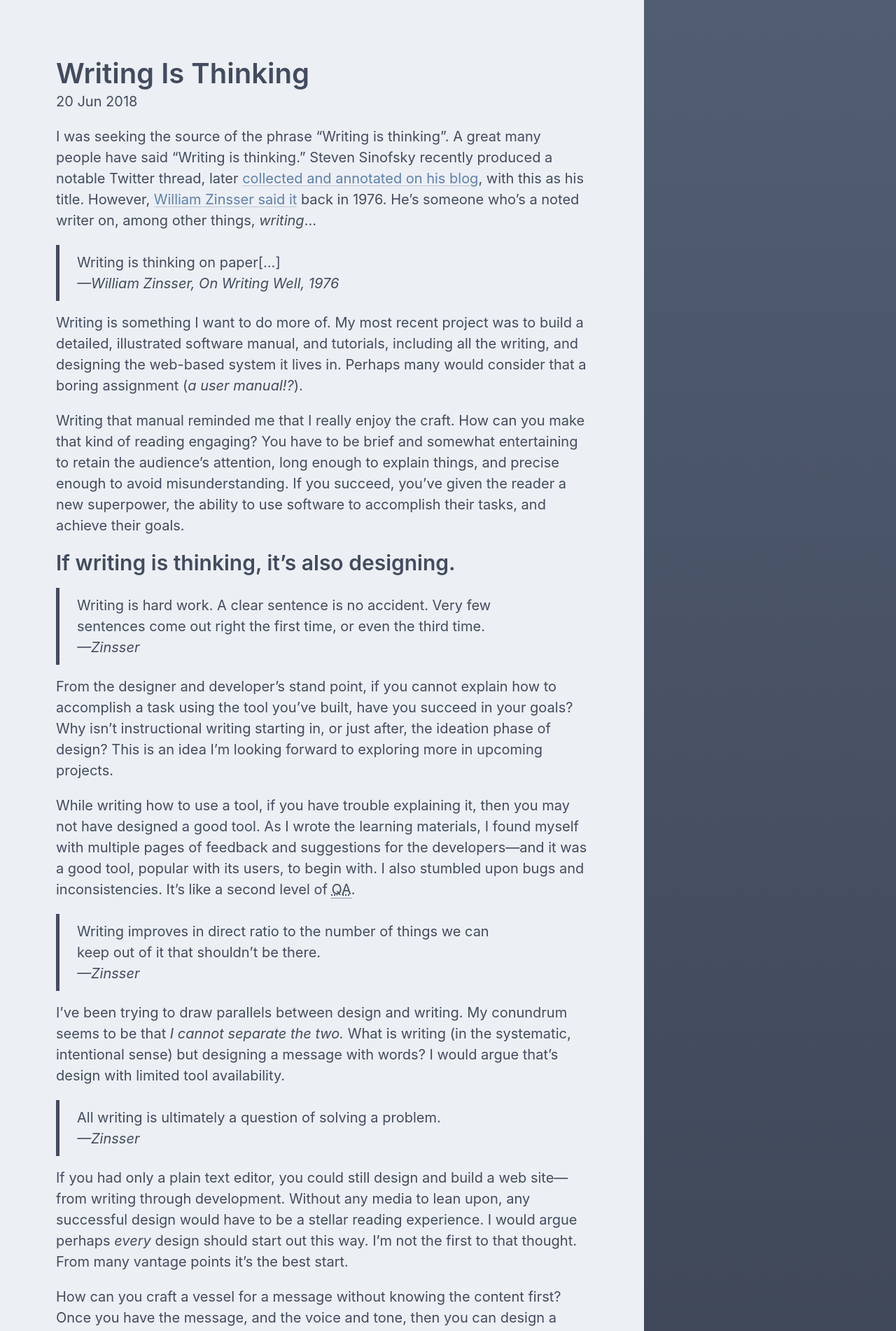
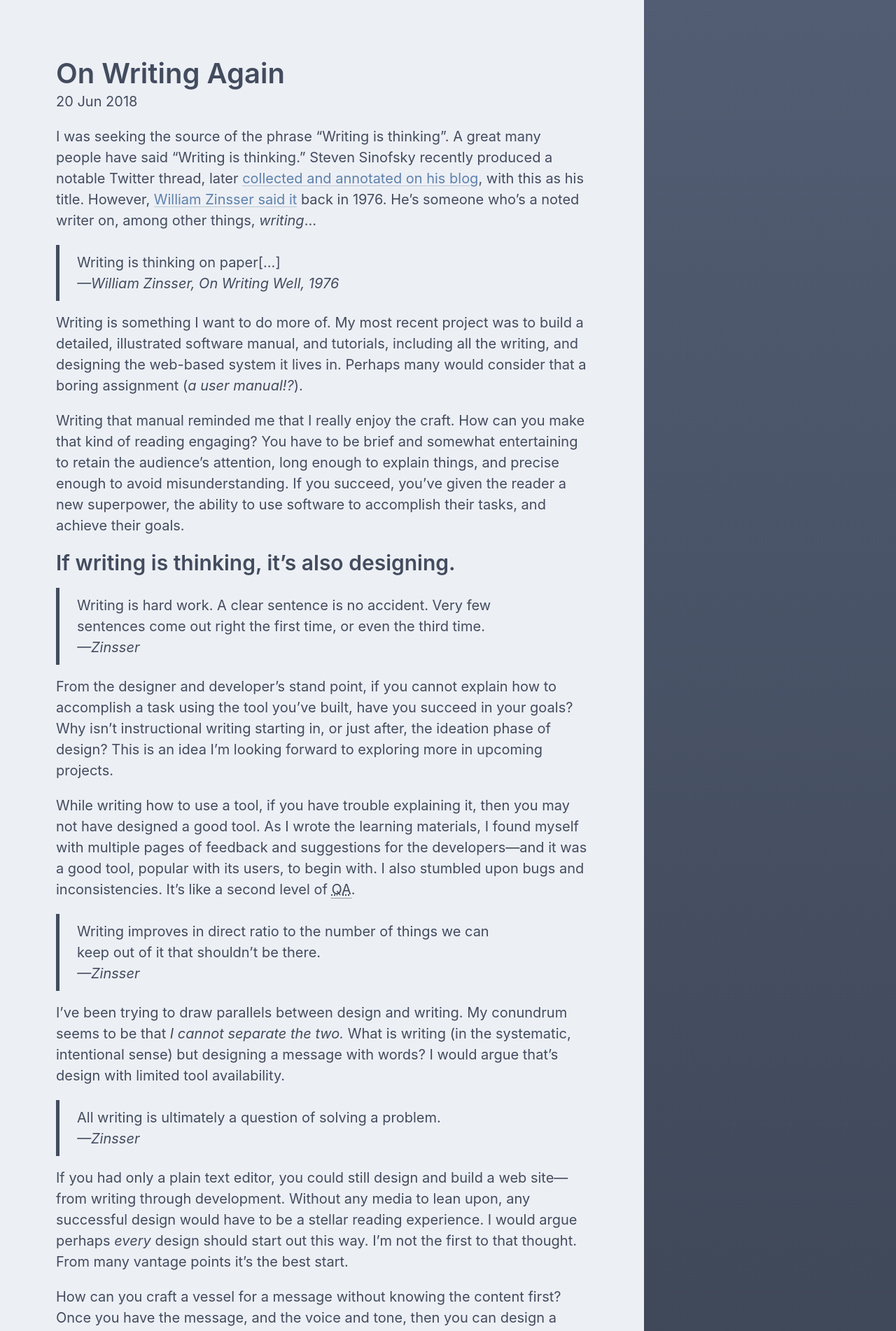
Before and after one commit to briandigital/bd4, a Jekyll site: the page built from _posts/2018-06-20-writing-is-thinking.md, in a window 1280 px wide. Shown: the top 1902 px of the page at 70% size. Built offline with Jekyll 4.4.1, drawn with Linux system fonts in a browser that asks for light colours.

Commit message:
title fix

```diff
--- a/_posts/2018-06-20-writing-is-thinking.md
+++ b/_posts/2018-06-20-writing-is-thinking.md
@@ -1,6 +1,7 @@
 ---
 tags: writing
 full-title: On Writing Again
+title: On Writing Again
 ---
 
 I was seeking the source of the phrase "Writing is thinking". A great many people have said "Writing is thinking." Steven Sinofsky recently produced a notable Twitter thread, later [collected and annotated on his blog](https://medium.learningbyshipping.com/writing-is-thinking-an-annotated-twitter-thread-2a75fe07fade), with this as his title. However, [William Zinsser said it](https://en.wikiquote.org/wiki/William_Zinsser#On_Writing_Well_(Fifth_Edition,_orig._pub._1976)) back in 1976. He's someone who's a noted writer on, among other things, _writing_…
```
